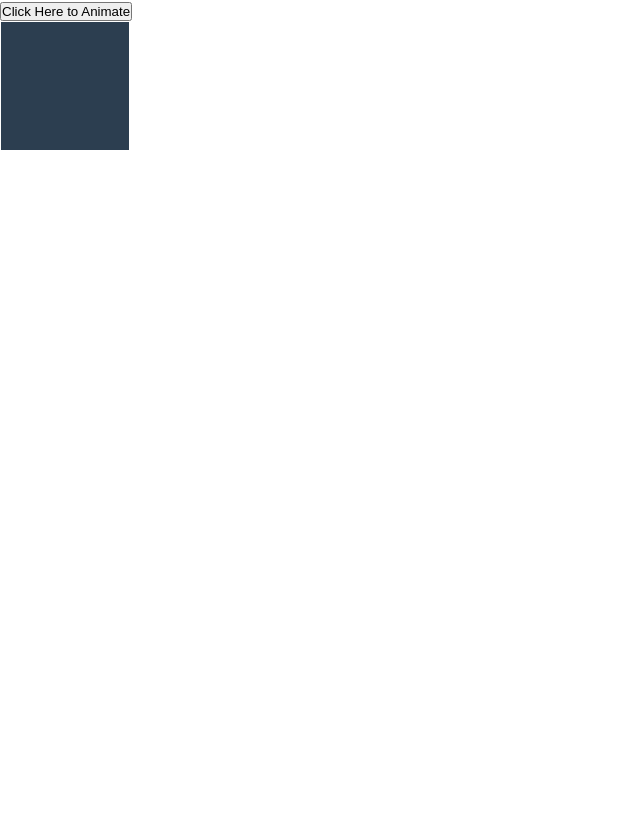
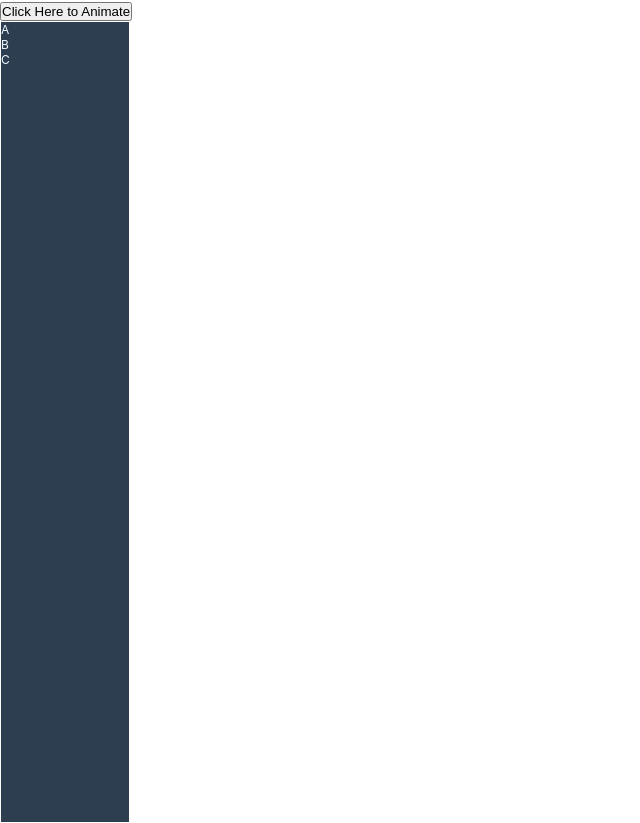
Before and after one commit to Mayuresh-loves-cpp/Mayuresh-loves-cpp, a Vue app: page / in a window 1280 px wide. Shown: the whole page, without its empty margins (0-640 px from the left). Before the commit the page ends 800 px from the top, so only its background shows below. Built offline with nearby package versions, Linux system fonts and the light colour scheme.

Commit message:
some changes

```diff
--- a/src/App.vue
+++ b/src/App.vue
@@ -1,7 +1,13 @@
 <template>
   <div>
-    <button @click="go">Click Here to Animate</button>
-    <div class="block" ref="square"></div>
+    <button @click="expand ? back() : go()">Click Here to Animate</button>
+    <div class="block" ref="square">
+      <ul style=" color: aliceblue;">
+        <li>A</li>
+        <li>B</li>
+        <li>C</li>
+      </ul>
+    </div>
   </div>
 </template>
 
@@ -9,11 +15,35 @@
 import { ref } from "vue";
 import anime from "animejs";
 
-const square = ref();
+const square = ref(null);
+const expand = ref(true);
 
 function go() {
   console.log("exceuted");
-  anime({ targets: ".block", translateX: 500 });
+  anime({
+    targets: square.value,
+    width: "128px",
+    easing: 'easeInOutExpo'
+    // translateX: '500px',
+    // loop: true,
+    // easing: "easeInOutQuad",
+    // direction: "alternate",
+  });
+  expand.value = true;
+}
+
+function back() {
+  console.log("exceuted");
+  anime({
+    targets: square.value,
+    width: "500px",
+    easing: 'easeInOutExpo'
+    // translateX: '500px',
+    // loop: true,
+    // easing: "easeInOutQuad",
+    // direction: "alternate",
+  });
+  expand.value = false;
 }
 console.log(Object.keys(square));
 </script>
@@ -23,7 +53,7 @@ console.log(Object.keys(square));
   pointer-events: none;
   position: relative;
   width: 128px;
-  height: 128px;
+  height: 800px;
   margin: 1px;
   background-color: currentColor;
   font-size: 12px;
```
